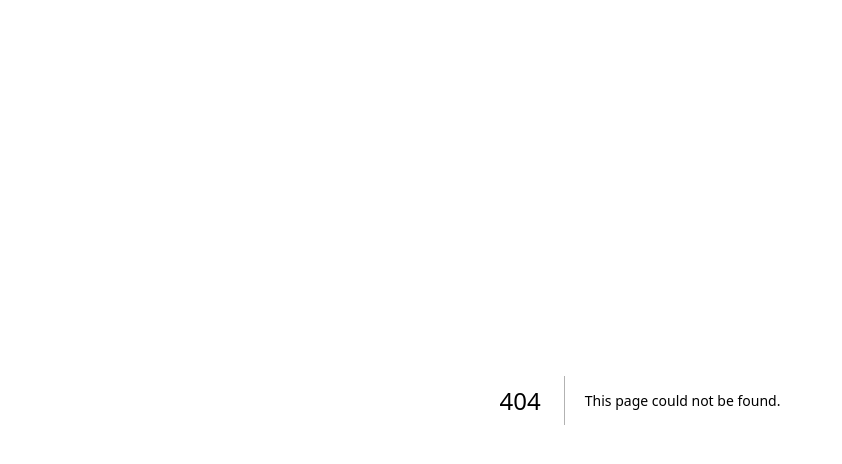
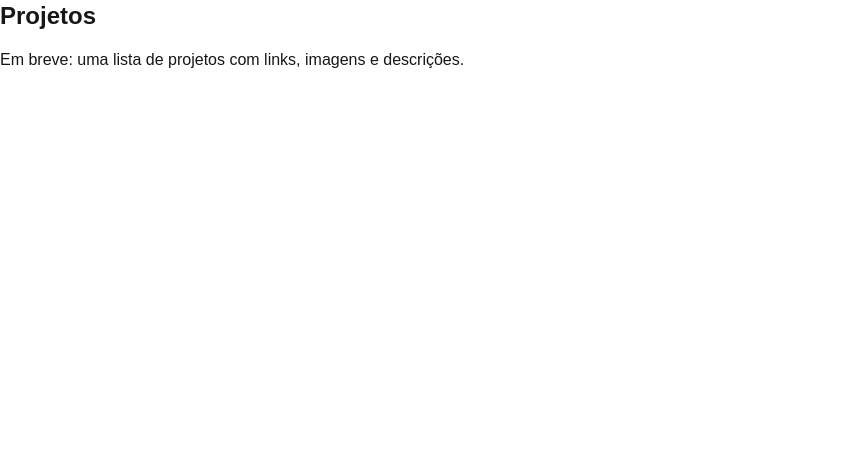
Before and after one commit to JPCalsavara/portifolio, a Next.js app in the folder frontend/: page /projetos in a window 1280 px wide. Before the commit this address had no page. Shown: the top 464 px of the page, without its empty margins (0-842 px from the left). Built offline with nearby package versions, Linux system fonts and the light colour scheme.

Commit message:
Outras páginas precisam ser feitas

```diff
--- /dev/null
+++ b/frontend/src/app/conquistas/page.tsx
@@ -0,0 +1,5 @@
+export default function Conquistas(){
+  return({
+
+  })
+}
--- /dev/null
+++ b/frontend/src/app/contato/page.tsx
@@ -0,0 +1,8 @@
+export default function Contato() {
+    return (
+      <div>
+        <h2 className="text-2xl font-bold mb-4">Contato</h2>
+        <p>Você pode falar comigo por e-mail, WhatsApp ou LinkedIn.</p>
+      </div>
+    );
+  }
--- /dev/null
+++ b/frontend/src/app/projetos/page.tsx
@@ -0,0 +1,8 @@
+export default function Projetos() {
+    return (
+      <div>
+        <h2 className="text-2xl font-bold mb-4">Projetos</h2>
+        <p>Em breve: uma lista de projetos com links, imagens e descrições.</p>
+      </div>
+    );
+  }
--- /dev/null
+++ b/frontend/src/app/sobre/page.tsx
@@ -0,0 +1,11 @@
+import SecaoTrajetoria from "../../components/SecaoTrajetoria";
+
+export default function Sobre() {
+  return (
+    <div className="flex flex-col items-center justify-center min-h-screen text-center">
+      <h2 className="text-2xl font-bold mb-4">Sobre Mim</h2>
+      <p className="mb-4">Quem sou eu, hobbies, valores e o que me motiva.</p>
+      <SecaoTrajetoria />
+    </div>
+  );
+}
```
